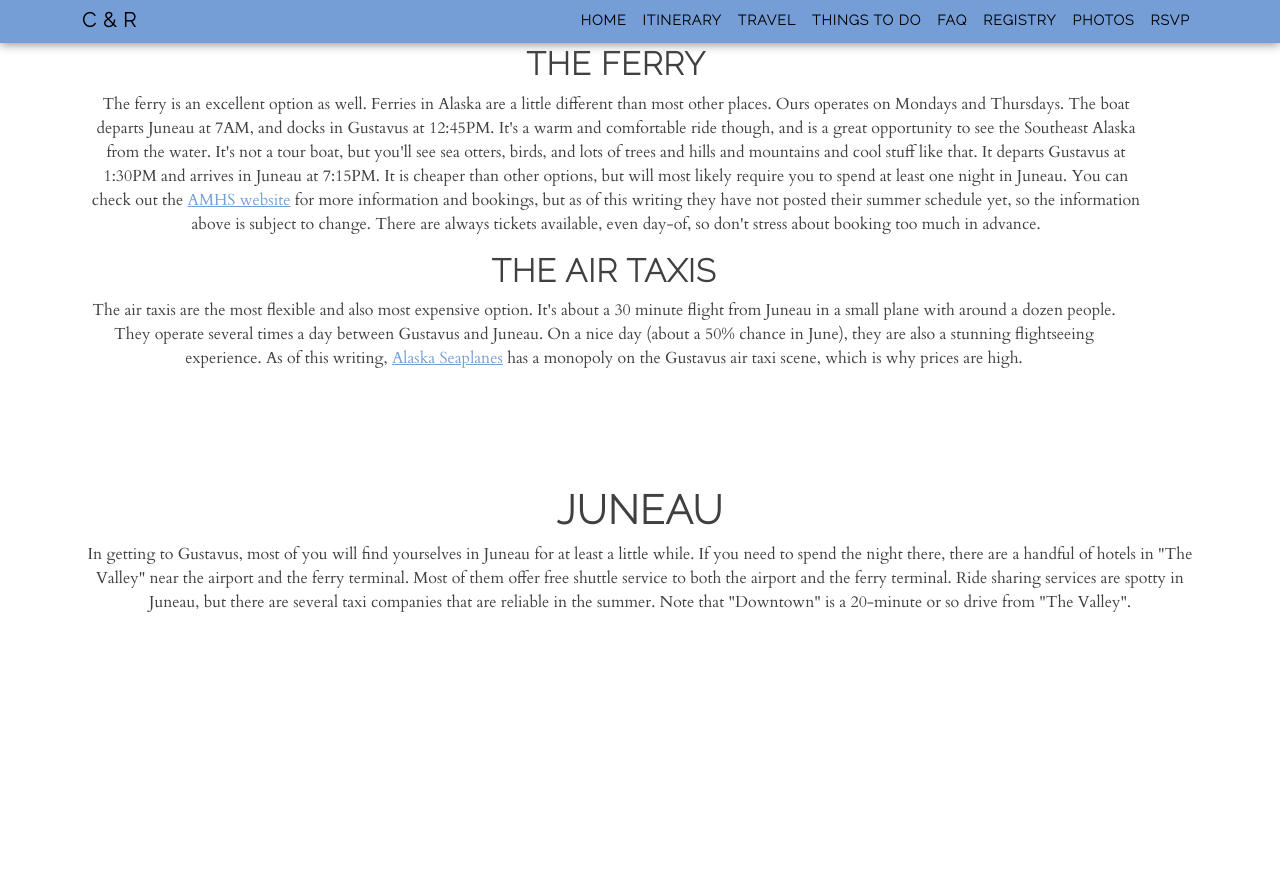
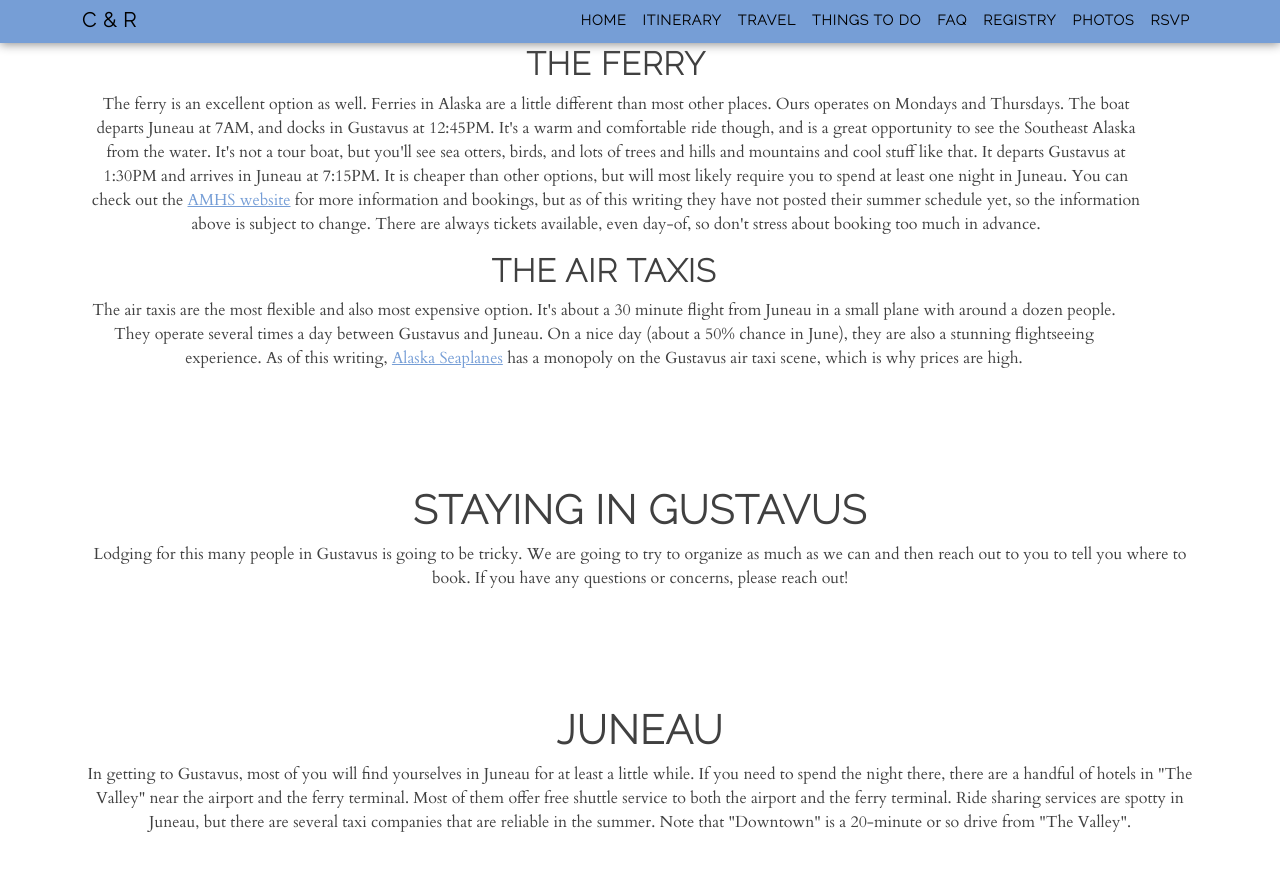
Before and after one commit to rowansharman/isgettingmarried, a Jekyll site: the page built from charlie_rowan/travel.html, in a window 1280 px wide and 900 px high, scrolled down 587 px. Shown: the top 871 px of the window. Built offline with Jekyll 4.4.1, drawn with Linux system fonts in a browser that asks for light colours; before the commit the page ends 1267 px from its top, so only the background shows below that.

Commit message:
minor proofing edits

```diff
--- a/charlie_rowan/_data/faq.yml
+++ b/charlie_rowan/_data/faq.yml
@@ -16,7 +16,7 @@
 
 - question: Is there Uber/Lyft in Gustavus?
   answer: |
-    No.
+    No. But don't worry, much of Gustavus is walkable, most of the lodging options offer shuttles to and from the airport and the ferry terminal, and we will arrange other transportation (there's the possibility of a school bus in the works that may or may not have headlights and folding chairs)
 
 - question: Are there restaurants?
   answer: |
--- a/charlie_rowan/activities.html
+++ b/charlie_rowan/activities.html
@@ -2,7 +2,7 @@
 layout: info
 title: Things to Do
 billboard_image: assets/img/muskeg.jpg
-image_position: center 30%
+image_position: center 10%
 <!-- include: details.html -->
 ---
 
--- a/charlie_rowan/travel.html
+++ b/charlie_rowan/travel.html
@@ -39,6 +39,17 @@ image_position: center 30%
               </p>
             </div>
           </section>
+
+          <section class="container content-section text-center">
+            <div class="col-lg">
+              <h1>Staying in Gustavus</h1>
+              <p>
+                Lodging for this many people in Gustavus is going to be tricky. We are going to try to organize as much as we can and then reach out to you to tell you where to book. If you have any questions or concerns, please reach out!
+              </p>
+            </div>
+
+
+          </section>
           <section class="container content-section text-center">
             <div class="col-lg">
               <h1>Juneau</h1>
```
